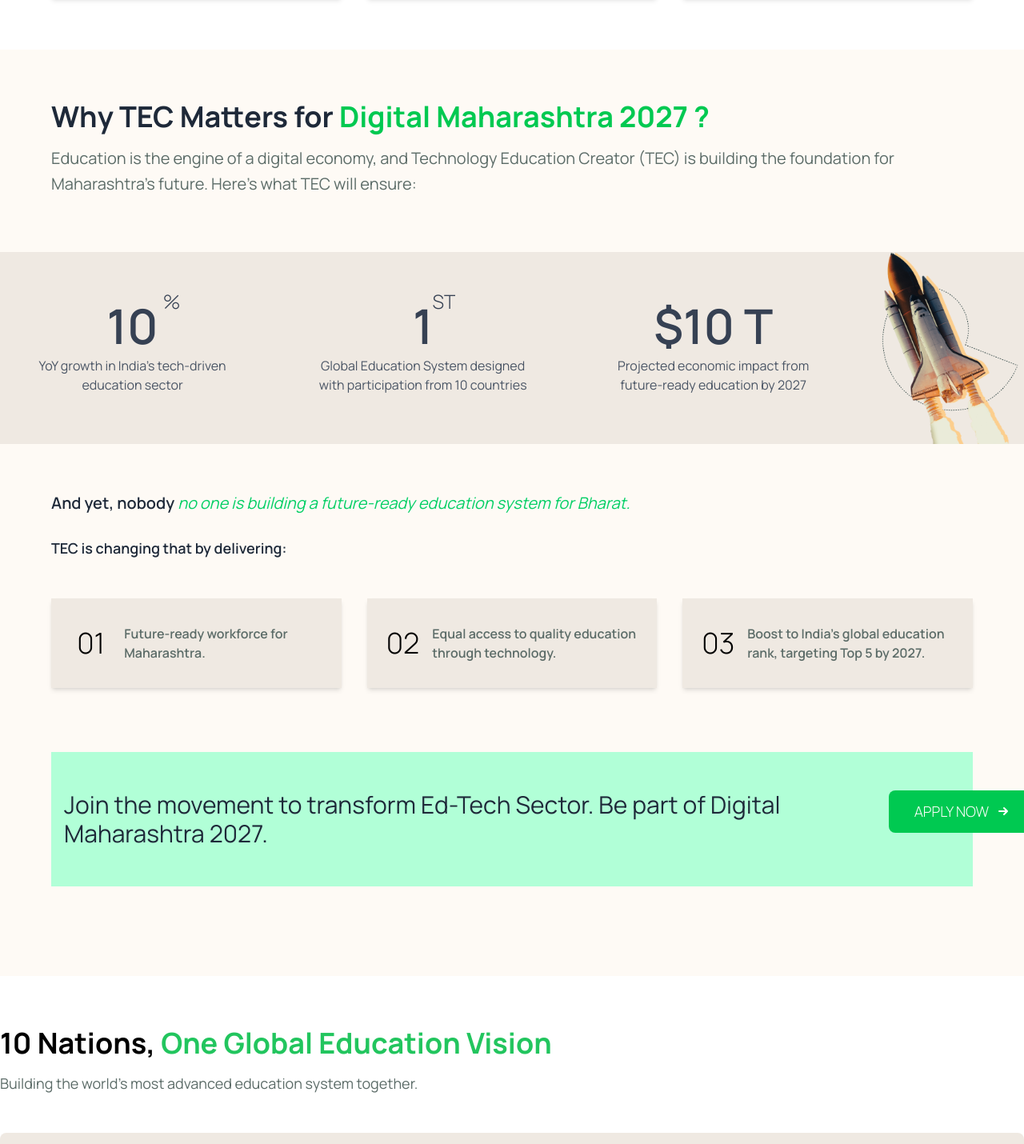
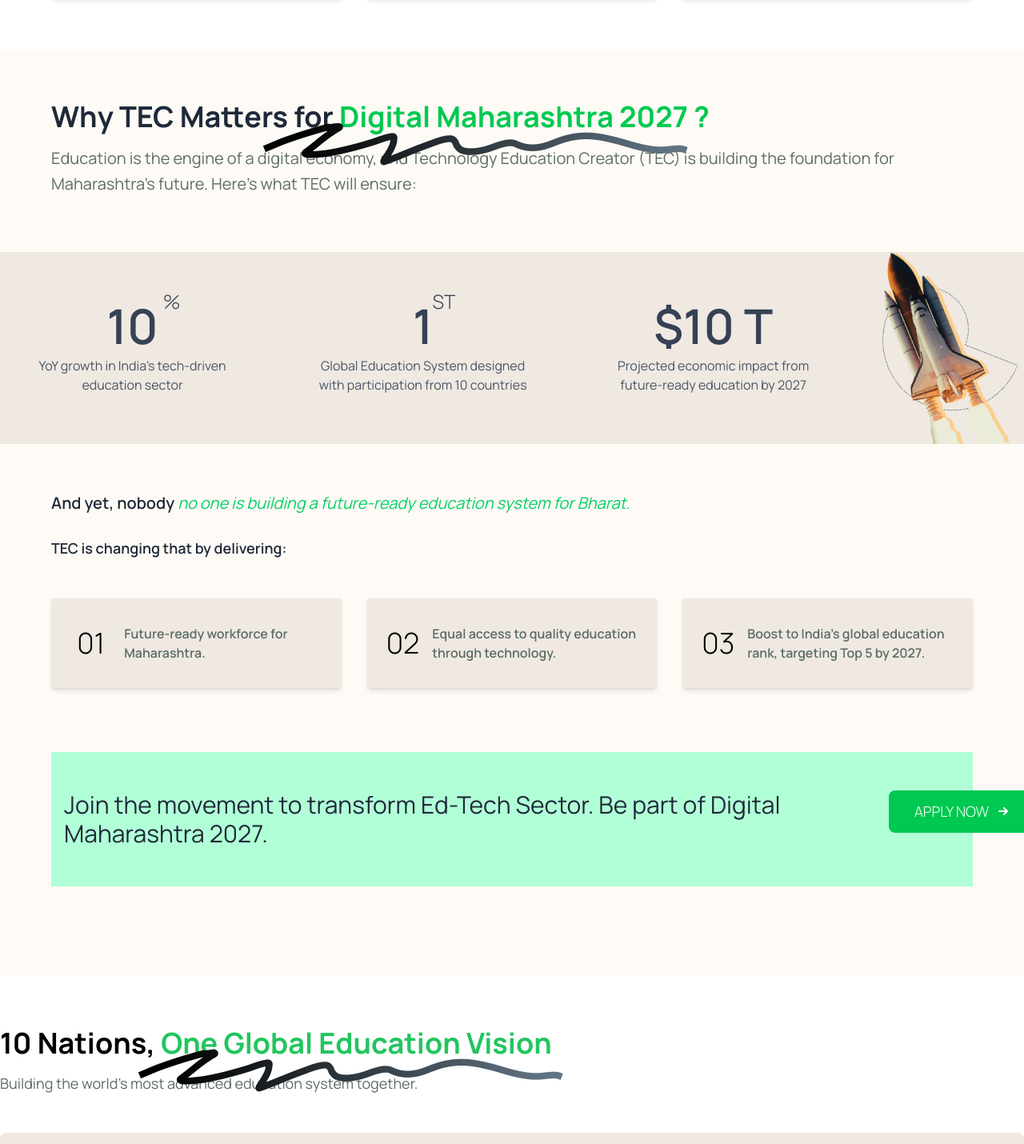
Before and after one commit to Technology-World-Creater/digital-mh-2027, a Next.js app: page /TechnologyEducationCreater in a window 1280 px wide. Shown: the part 909-2339 px from the top of the page at 80% size. Built offline with nearby package versions, Linux system fonts and the light colour scheme.

Commit message:
feat(components): add decorative vector image to section headings
Add Vector1.png to WhyTecMatters and NationsEducationVision components to enhance visual appeal. Positioned absolutely behind the colored text spans for a layered effect.

```diff
--- a/src/app/TechnologyEducationCreater/components/NationsEducationVision.tsx
+++ b/src/app/TechnologyEducationCreater/components/NationsEducationVision.tsx
@@ -17,9 +17,19 @@
   return (
     <section className="py-16 bg-white text-center md:text-left">
       <div className="max-w-7xl mx-auto">
-        <h2 className="text-4xl text-black font-bold mb-4 text-center md:text-left">
+        <h2 className="relative text-4xl text-black font-bold mb-4 text-center md:text-left">
           10 Nations,{" "}
-          <span className="text-[#22C55E]">One Global Education Vision</span>
+          <span className="text-[#22C55E] z-50">
+            One Global Education Vision
+          </span>
+          <Image
+            src={"/vector1.png"}
+            width={0}
+            height={0}
+            sizes="100vw"
+            alt=""
+            className="hidden md:block absolute right-[16em] top-7 z-10 w-auto h-auto"
+          />
         </h2>
         <p className="text-lg text-[#5C6C68] mb-12 text-center md:text-left">
           Building the world&apos;s most advanced education system together.
--- a/src/app/TechnologyEducationCreater/components/WhyTecMatters.tsx
+++ b/src/app/TechnologyEducationCreater/components/WhyTecMatters.tsx
@@ -5,9 +5,19 @@
   return (
     <section className="bg-[#FEFAF5] text-gray-800">
       <div className="max-w-7xl mx-auto py-16 px-4 md:px-8 lg:px-16 ">
-        <h2 className="text-4xl font-bold mb-4">
+        <h2 className="relative text-4xl font-bold mb-4">
           Why TEC Matters for{" "}
-          <span className="text-green-500">Digital Maharashtra 2027 ?</span>
+          <span className="text-green-500 z-50">
+            Digital Maharashtra 2027 ?
+          </span>
+          <Image
+            src={"/vector1.png"}
+            width={0}
+            height={0}
+            sizes="100vw"
+            alt=""
+            className="hidden md:block absolute right-[9.9em] top-7 z-10 w-auto h-auto"
+          />
         </h2>
         <p className="text-xl leading-relaxed mb-1 text-[#5C6C68]">
           Education is the engine of a digital economy, and Technology Education
```
Also changed, not shown: public/Vector1.png (added).
